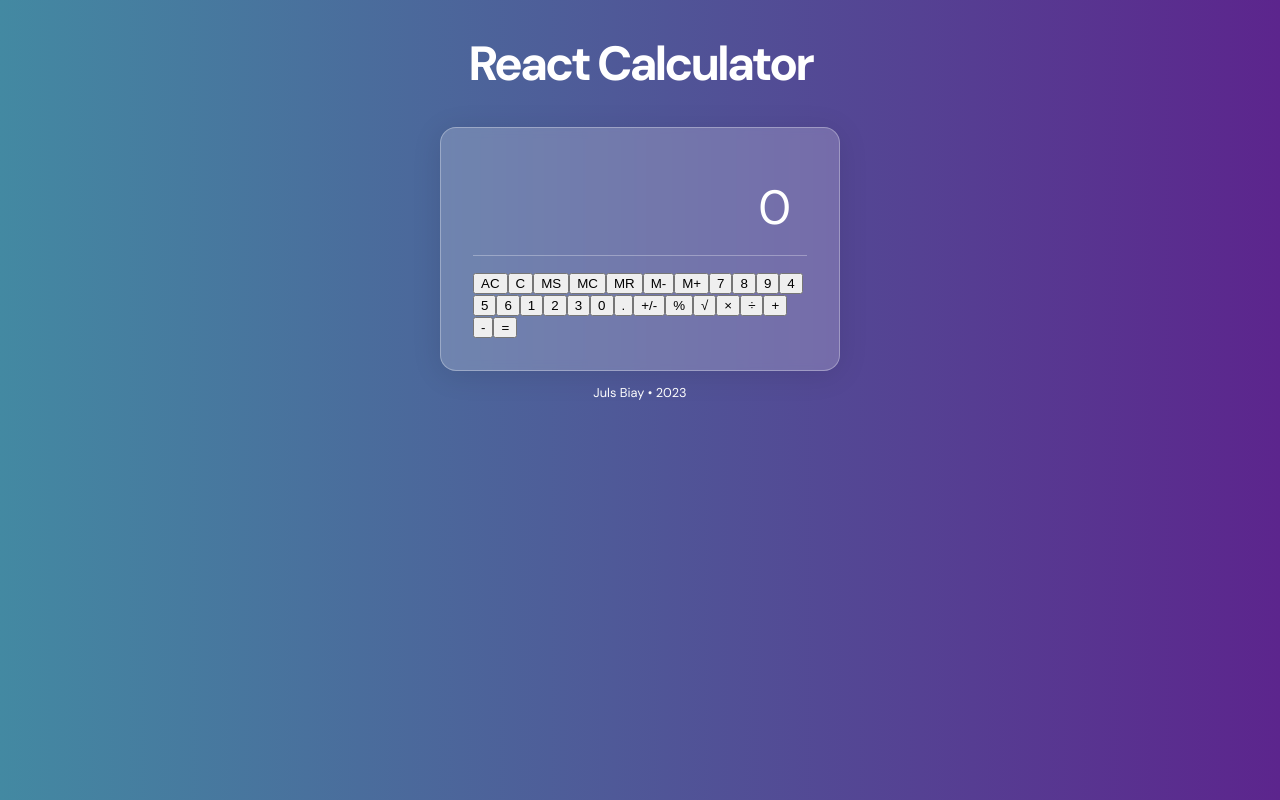
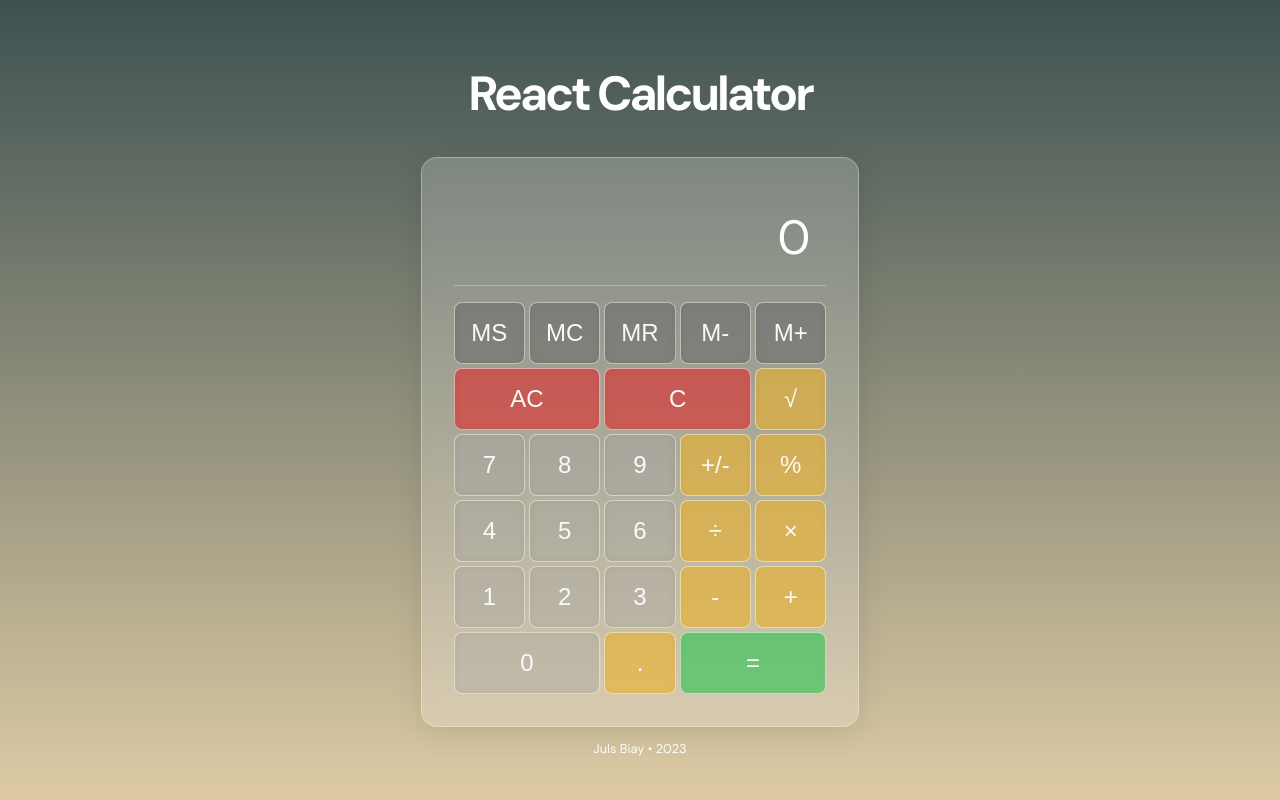
Before and after one commit to juls-ca/react-calculator, a React (Create React App) app: page / in a window 1280 px wide. Built offline with nearby package versions, Linux system fonts and the light colour scheme.

Commit message:
Add buttons styling

```diff
--- /dev/null
+++ b/src/scss/_button.scss
@@ -0,0 +1,85 @@
+.buttons-wrapper {
+    display: grid;
+    grid-template-columns: repeat(5, 1fr);
+    gap: 0.25rem;
+
+    .ac, .c {
+        grid-row: 2;
+        grid-column: span 2;
+        background: rgba(216, 0, 0, 0.5);
+
+    }
+
+    .square-root {
+        grid-column: 5/6;
+        grid-row: 2;
+    }
+
+    .sign {
+        grid-column: 4/5;
+        grid-row: 3;
+    }
+
+    .percent {
+        grid-column: 5/6;
+        grid-row: 3;
+    }
+
+    .divide {
+        grid-column: 4/5;
+        grid-row: 4;
+    }
+
+    .multiply {
+        grid-column: 5/6;
+        grid-row: 4;
+    }
+
+    .add {
+        grid-column: 5/6;
+        grid-row: 5;
+    }
+
+    .subtract{
+        grid-row: 5;
+        grid-column: 4/5;
+    }
+
+    .zero {
+        grid-column: span 2;
+        grid-row: 6;
+    }
+
+    .decimal {
+        grid-row: 6;
+    }
+
+    .equal {
+        grid-column: span 2;
+        background: rgba(0, 184, 49, 0.5);
+    }
+
+    :nth-child(n+3):nth-child(-n+7){
+        background: rgba(80, 80, 80, 0.5);
+    }
+
+    :nth-child(n+18):nth-child(-n+25){
+        background: rgba(232, 162, 0, 0.5);
+    }
+
+    button {
+        background: rgba(90, 90, 90, 0.2);
+        backdrop-filter: blur(5px);
+        -webkit-backdrop-filter: blur(5px);
+        border: 1px solid rgba(255, 255, 255, 0.5);
+        border-radius: 0.5rem;
+        padding: 1rem;
+        color: #fafafa;
+        font-size: 1.5rem;
+
+        &:hover {
+            background-color: rgba(255, 255, 255, 0.2);
+            cursor: pointer;
+        }
+    }
+}
--- a/src/scss/_main.scss
+++ b/src/scss/_main.scss
@@ -1,9 +1,11 @@
 @import url('https://fonts.googleapis.com/css2?family=DM+Sans:wght@400;700&display=swap');
 
 body {
-    background: #5C258D;  /* fallback for old browsers */
-    background: -webkit-linear-gradient(to right, #4389A2, #5C258D);  /* Chrome 10-25, Safari 5.1-6 */
-    background: linear-gradient(to right, #4389A2, #5C258D); /* W3C, IE 10+/ Edge, Firefox 16+, Chrome 26+, Opera 12+, Safari 7+ */
+    background: #3E5151;  /* fallback for old browsers */
+    background: -webkit-linear-gradient(to bottom, #3E5151,  #DECBA4);  /* Chrome 10-25, Safari 5.1-6 */
+    background: linear-gradient(to bottom, #3E5151, #DECBA4); /* W3C, IE 10+/ Edge, Firefox 16+, Chrome 26+, Opera 12+, Safari 7+ */
+    background-repeat: no-repeat;
+    background-size: cover;
     box-sizing: border-box;
     margin: 0;
     padding: 0;
@@ -16,6 +18,7 @@ body {
     flex-direction: column;
     justify-content: center;
     align-items: center;
+    height: 100vh;
 
     h1 {
         font-size: 3rem;
@@ -28,7 +31,7 @@ body {
 }
 
 .calc-wrapper {
-    width: 25rem;
+    width: fit-content;
     background: rgba(255, 255, 255, 0.2);
     border-radius: 1rem;
     box-shadow: 0 4px 30px rgba(0, 0, 0, 0.1);
--- a/src/scss/index.scss
+++ b/src/scss/index.scss
@@ -1,2 +1,3 @@
 @import 'main';
 @import 'display';
+@import 'button';
```
